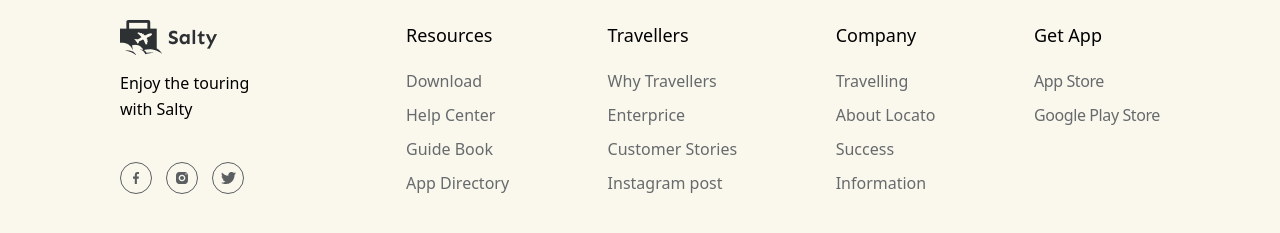
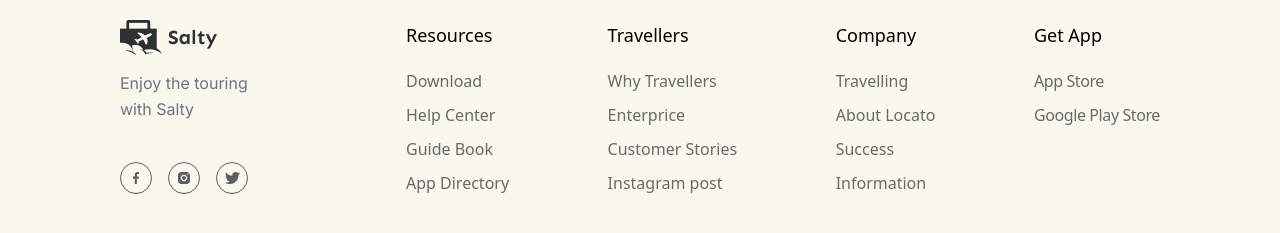
Before and after one commit to TarasBatyuchok/vue.js, a Vue app in the folder hw-4/: page / in a window 1280 px wide. Shown: the part 4938-5171 px from the top of the page. Built offline with nearby package versions, Linux system fonts and the light colour scheme.

Commit message:
refactoring  styles

```diff
--- a/hw-4/src/components/footer.vue
+++ b/hw-4/src/components/footer.vue
@@ -1,13 +1,13 @@
 <template>
-  <footer class="flex  justify-center mt-[50px]">
+  <footer class="footer">
     <div class="container flex-wrap flex justify-between mb-[79px]">
       <div>
         <a href="#">
-          <img class="h-[35px] w-[98px]" src="../assets/Logo.png" alt="">
-          <p class="font-inter font-normal text-description-color text-[16px] leading-[26px] mt-[15px]">
+          <img class="footer_logo" src="../assets/Logo.png" alt="">
+          <p class="footer__subtext">
             Enjoy the touring <br> with Salty
           </p>
-          <div class="flex gap-[14px] mt-[40px]">
+          <div class="footer__socialWrap ">
             <svg class="socials" width="32" height="32" viewBox="0 0 32 32" fill="none" xmlns="http://www.w3.org/2000/svg">
               <circle cx="16" cy="16" r="15.5" stroke="#5B5F62" />
               <path
@@ -72,6 +72,26 @@
 
 <script setup>
 
+
 </script>
 
-<style scoped></style>
+<style scoped>
+@tailwind utilities;
+
+@layer utilities{
+  .footer{
+    @apply flex  justify-center mt-[50px]
+  }
+  .footer_logo{
+    @apply h-[35px] w-[98px]
+  }
+  .footer__subtext{
+    @apply font-Inter font-400 text-gray-500 text-[16px] leading-[26px] mt-[15px]
+  }
+  .footer__socialWrap{
+    @apply flex justify-between mt-[40px]
+  }
+}
+
+
+</style>
```
